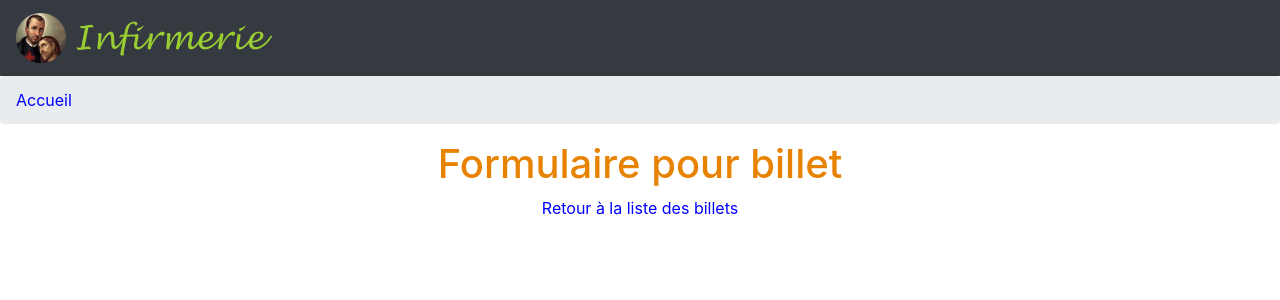
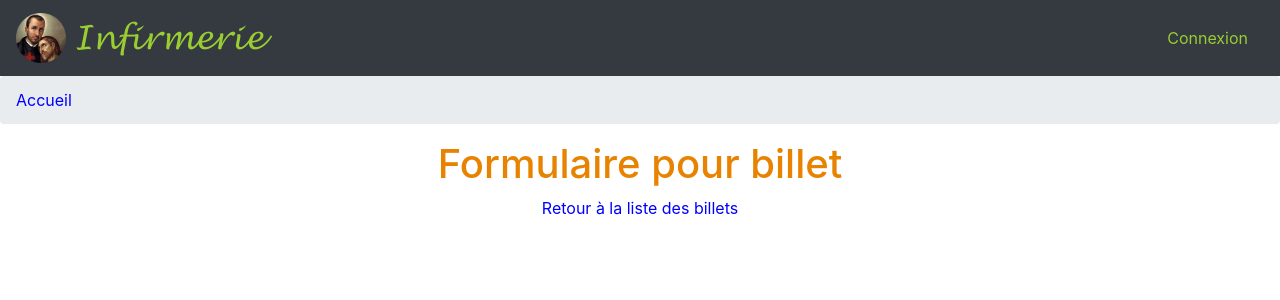
Before and after one commit to BrRoman/infirmerie, a Django app: template infirmerie/apps/billets/templates/billets/form.html in a window 1280 px wide. Shown: the top 300 px of the page. Run offline with Django 3.2, Linux system fonts and the light colour scheme; the template is opened without the code that fills it, so the values that code supplies are empty; style sheets or scripts are compiled from the project's sources; some libraries are stand-ins or nearby versions.

Commit message:
Login/logout in navbar.

```diff
--- a/infirmerie/apps/accounts/urls.py
+++ b/infirmerie/apps/accounts/urls.py
@@ -1,5 +1,6 @@
 """ apps/accounts/urls.py """
 
+from django.contrib.auth.views import LogoutView
 from django.urls import path
 
 from . import views
@@ -7,4 +8,5 @@ from . import views
 app_name = 'accounts'
 urlpatterns = [
     path('login', views.InfirmerieLoginView.as_view(), name='login'),
+    path('logout', LogoutView.as_view(), name='logout'),
 ]
--- a/infirmerie/templates/main.html
+++ b/infirmerie/templates/main.html
@@ -31,6 +31,14 @@
                     <a class="mx-3" href="/toubibs/page=1">Toubibs</a>
                 </div>
             {% endif %}
+
+            <div id="connection">
+                {% if user.is_authenticated %}
+                        <a class="mx-3" href="/accounts/logout">Déconnexion</a>
+                {% else %}
+                        <a class="mx-3" href="/accounts/login">Connexion</a>
+                {% endif %}
+            </div>
         </nav>
 
         <div id="breadcrumbs">
```
